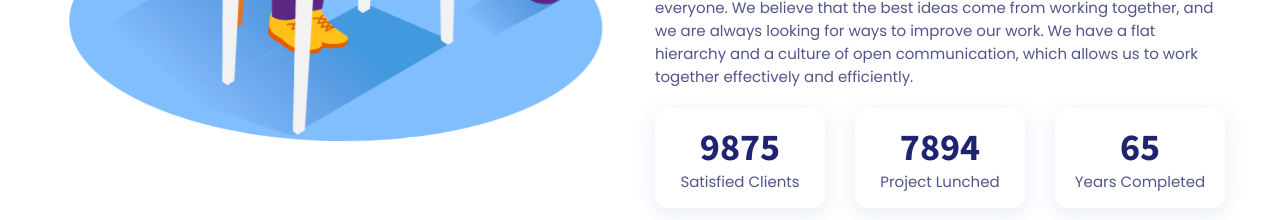
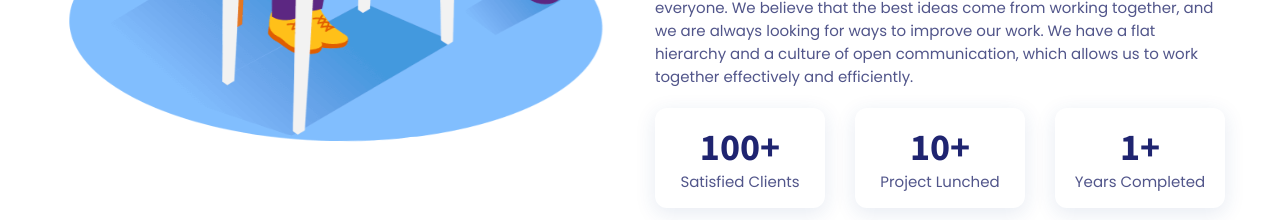
Before and after one commit to RohitKumar710/bison4, a plain HTML site: page index.html in a window 1280 px wide. Shown: the part 1140-1360 px from the top of the page. Drawn offline with nearby package versions, Linux system fonts and the light colour scheme.

Commit message:
Update index.html

```diff
--- a/index.html
+++ b/index.html
@@ -164,19 +164,19 @@ Our tech team is passionate about using technology to make a positive impact on
             <ul class="stats-list">
 
               <li class="stats-card">
-                <p class="h3 stats-title">9875</p>
+                <p class="h3 stats-title">100+</p>
 
                 <p class="stats-text">Satisfied Clients</p>
               </li>
 
               <li class="stats-card">
-                <p class="h3 stats-title">7894</p>
+                <p class="h3 stats-title">10+</p>
 
                 <p class="stats-text">Project Lunched</p>
               </li>
 
               <li class="stats-card">
-                <p class="h3 stats-title">65</p>
+                <p class="h3 stats-title">1+</p>
 
                 <p class="stats-text">Years Completed</p>
               </li>
```
